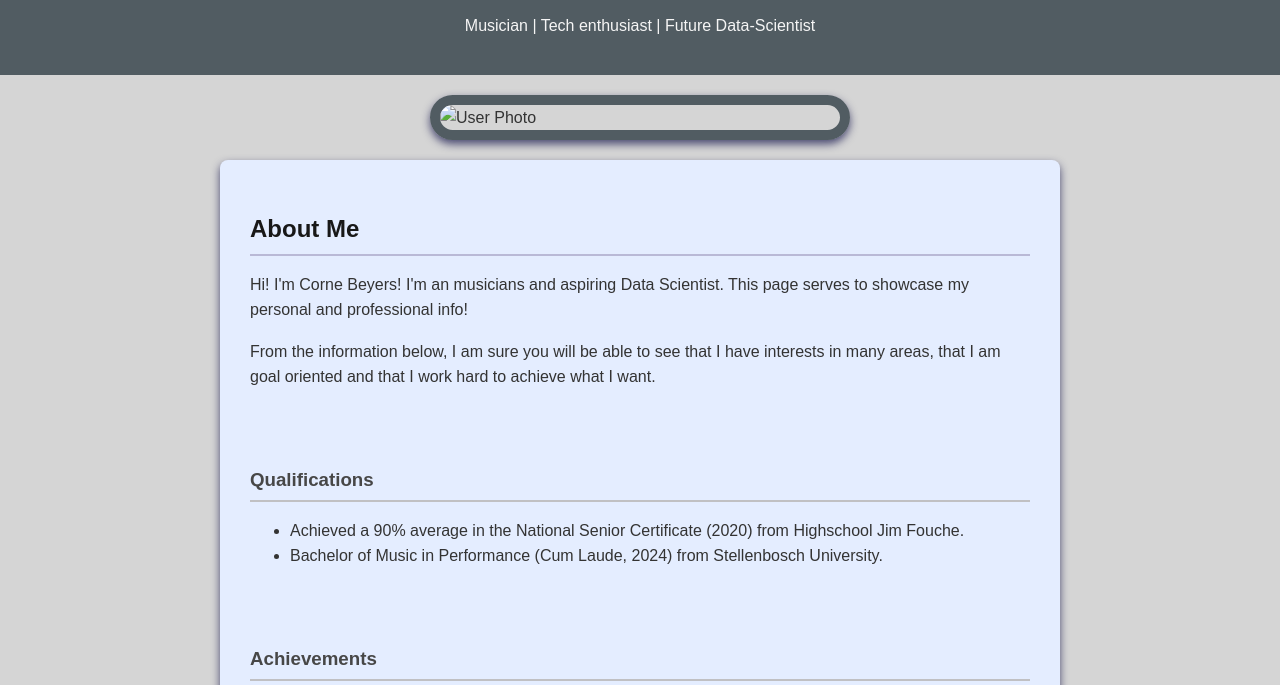
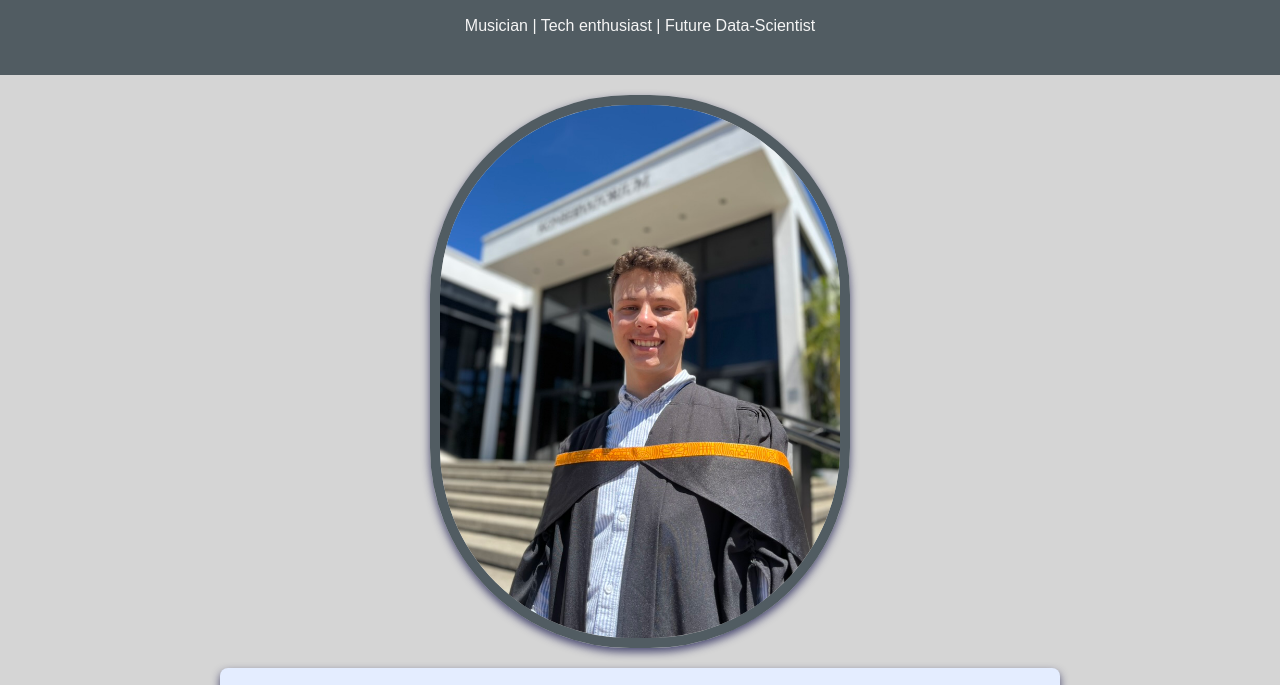
Before and after one commit to basms/CBeyers_pages, a plain HTML site: page index.html in a window 1280 px wide. Shown: the part 74-759 px from the top of the page. Drawn offline with Linux system fonts and the light colour scheme.

Commit message:
Formatting html and image name

```diff
--- a/index.html
+++ b/index.html
@@ -12,7 +12,7 @@
             <p>Musician | Tech enthusiast | Future Data-Scientist</p>
         </header>
         <img src =
-        'images/B1121E47-93C4-4BA9-9F77-DBAE96BF2853_1_105_c.jpeg'
+        'image.jpeg'
         alt="User Photo">
 
         <main>
```
Also changed, not shown: image.jpeg (renamed from B1121E47-93C4-4BA9-9F77-DBAE96BF2853_1_105_c.jpeg).
